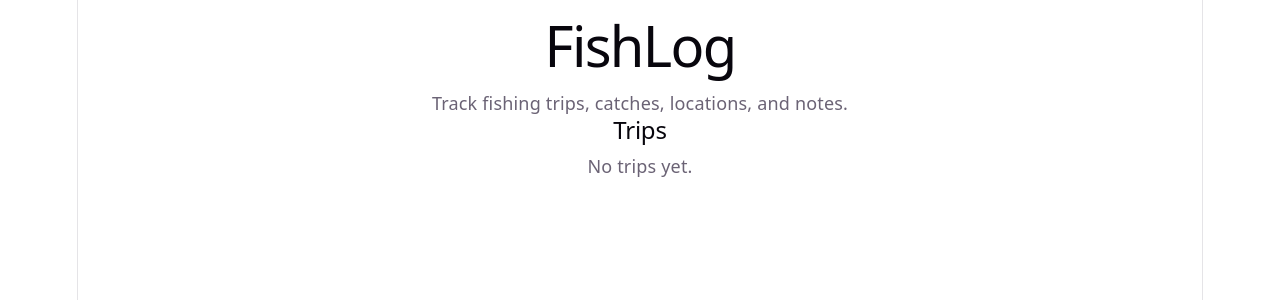
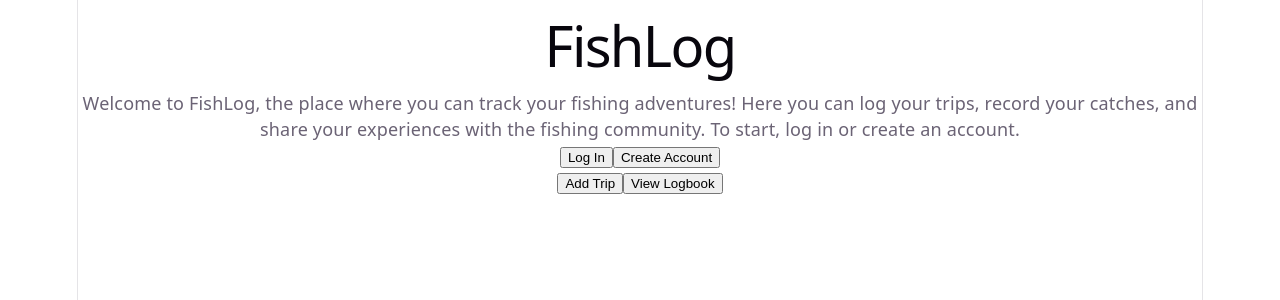
Before and after one commit to sokojak33/fishlog, a React (Vite) app in the folder client/: page / in a window 1280 px wide. Shown: the top 300 px of the page. Built offline with nearby package versions, Linux system fonts and the light colour scheme.

Commit message:
Replace starter page with basic home page

```diff
--- a/client/src/App.tsx
+++ b/client/src/App.tsx
@@ -1,13 +1,20 @@
 import './App.css'
+
+
 
 function App() {
   return (
-    <main>
-      <h1>FishLog</h1>
-      <p>Track fishing trips, catches, locations, and notes.</p>
-      <section>
-        <h2>Trips</h2>
-        <p>No trips yet.</p>
+    <main className="App">
+      <section className="hero">
+        <h1>FishLog</h1>
+        <p>Welcome to FishLog, the place where you can track your fishing adventures! Here you can log your trips, record your catches, and share your experiences with the fishing community. To start, log in or create an account.</p>
+        <button>Log In</button>
+        <button>Create Account</button>
+
+        <div className="actions">
+          <button>Add Trip</button>
+          <button>View Logbook</button>
+        </div>
       </section>
     </main>
   );
```
Also changed, not shown: client/src/login.tsx (deleted), 1 other file (tests, documents, lock files or other folders).
